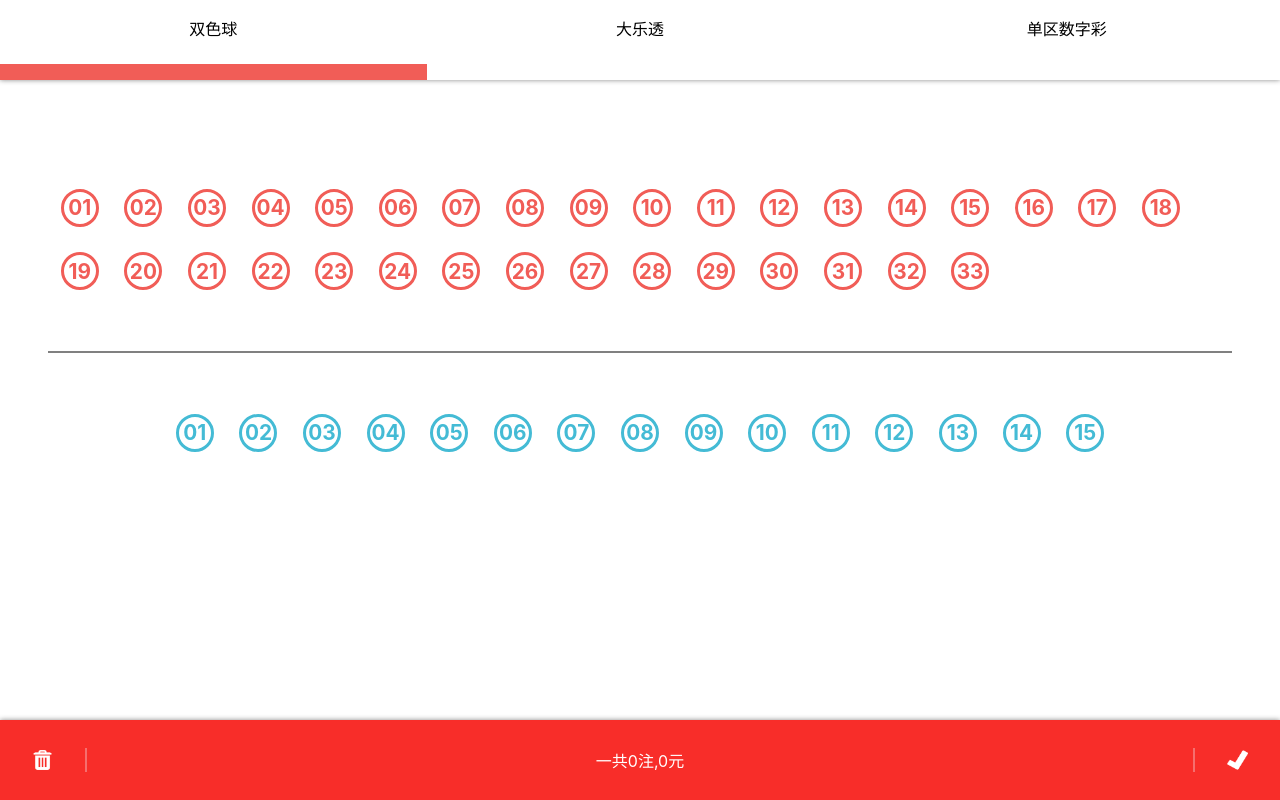
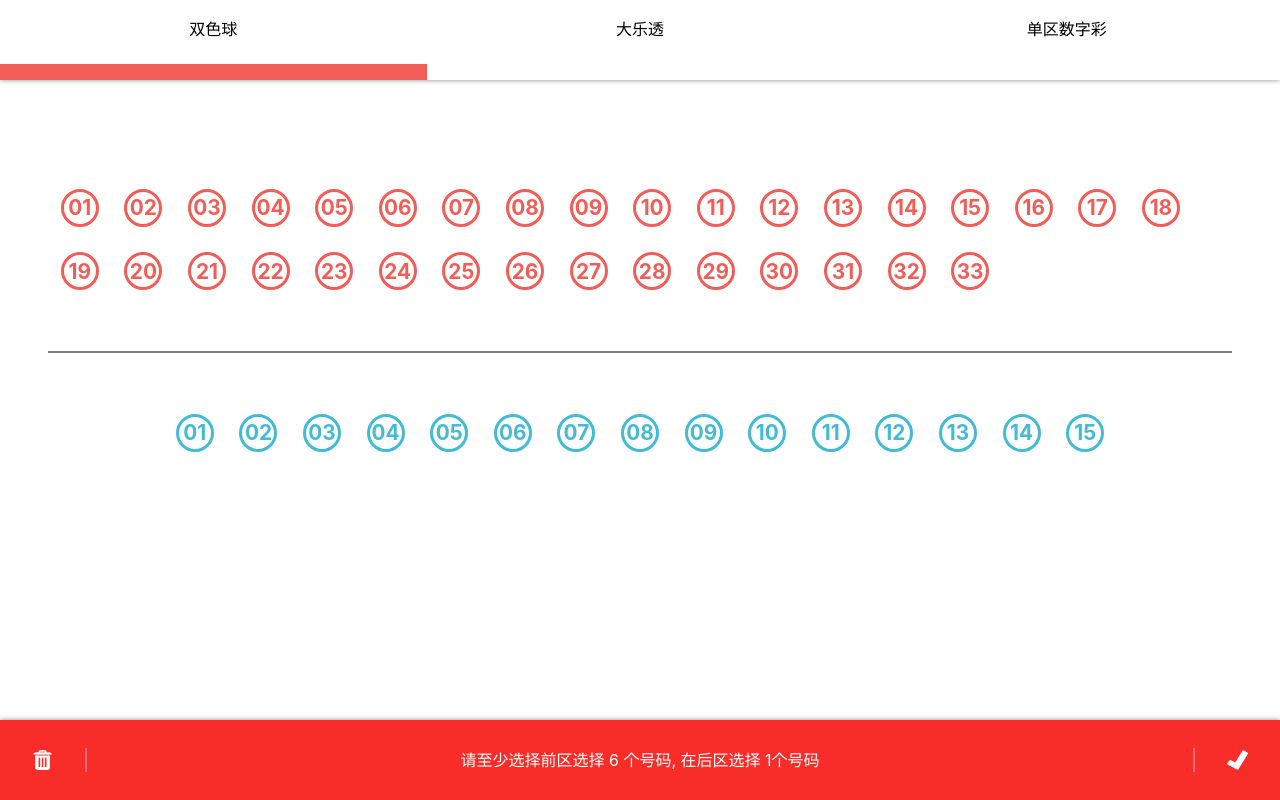
Before and after one commit to zehaowork/lottery-app, a React (Create React App) app: page / in a window 1280 px wide. Built offline with nearby package versions, Linux system fonts and the light colour scheme.

Commit message:
Completed.

```diff
--- a/src/components/game/game.css
+++ b/src/components/game/game.css
@@ -22,16 +22,16 @@
 }
 
 .footer {
+  width: 100%;
+  height: 5rem;
   position: fixed;
   bottom: 0;
-  width: 100%;
   display: flex;
   align-items: center;
   justify-content: space-between;
   padding: 0 2rem;
+  background-color: #f82d29;
   box-sizing: border-box;
-  height: 5rem;
-  background-color: #f82d29;
   box-shadow: 0px 0px 5px #888888;
 }
 
@@ -42,9 +42,12 @@
 
 .footer div {
   flex: 1;
+  padding: 0 2rem;
+  margin: 0 2rem;
+  text-align: center;
+  max-lines: 2;
+  line-height: 1.5rem;
   color: white;
-  text-align: center;
-  margin: 0 2rem;
   border-left: solid 0.15rem #f66e6e;
   border-right: solid 0.15rem #f66e6e;
 }
--- a/src/components/game/game.jsx
+++ b/src/components/game/game.jsx
@@ -70,9 +70,11 @@ function Game(props){
         item.isSelected = ! item.isSelected;
         // 查看是否区域已达到上限
         if((isBack) && (numSelectedBack>=props.game.back.max) && item.isSelected === true ){
+            alert('您已选择的号码数量已经达到上限.'+"（"+numSelectedBack+"）");
             return;
         }
         if((!isBack) && (numSelectedFront>=props.game.front.max) && item.isSelected === true ){
+            alert('您已选择的号码数量已经达到上限.'+"（"+numSelectedFront+"）");
             return;
         }
 
@@ -145,6 +147,15 @@ function Game(props){
      return ballList;
     }
 
+    //提示渲染函数
+    const guidenceNote =()=>{
+        if(props.game.back === undefined){
+            return "至少选择 "+props.game.front.min +" 个号码"
+        }
+        else{
+            return "请至少选择前区选择 "+props.game.front.min +" 个号码, 在后区选择 "+props.game.back.min +"个号码"
+        }
+    }
 
     return <React.Fragment>
          <div class='content' >
@@ -159,7 +170,8 @@ function Game(props){
     <footer class='footer' >
       <img onClick={()=>{handleClear();}} src={trashIcon} alt='清空' ></img>
 
-      <div>一共{numBet}注,{numBet*props.game.price}元</div>
+     {numBet>0 && <div>一共{numBet}注,{numBet*props.game.price}元</div>}
+     {numBet===0 && <div>{guidenceNote()}</div>}
       <img  src={checkmarkIcon} alt='确定' ></img>
     </footer>
     </React.Fragment>
--- a/src/components/tab/tab.css
+++ b/src/components/tab/tab.css
@@ -1,7 +1,7 @@
 .tab-item {
-  display: flex;
   width: 100%;
   height: 100%;
+  display: flex;
   align-items: center;
   justify-content: space-between;
   flex-direction: column;
```
